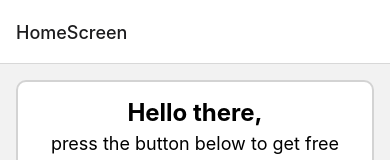
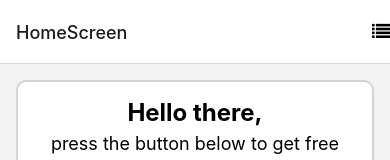
Before and after one commit to janganjangan/PokeGroup5, a React Native app: screen / in a window 390 px wide. Shown: the top 160 px of the page. Built offline with nearby package versions, Linux system fonts and the light colour scheme.

Commit message:
save pokemons with redux and redux persist, fix styling

```diff
--- a/App.js
+++ b/App.js
@@ -2,19 +2,21 @@ import React from 'react';
 import {
   SafeAreaView,
 } from 'react-native';
+import { Provider } from 'react-redux'
+import { PersistGate } from 'redux-persist/lib/integration/react';
+import { store, persistor } from './src/store';
 import RouteNavigation from './src/navigation';
 
 const App = () => {
 
-  const renderItem = ({ item }) => (
-    <Item imgUri={item.imgUri} idx={item.id}/>
-  );
-
-
   return (
-    <SafeAreaView style={{ flex: 1 }}>
-      <RouteNavigation />
-    </SafeAreaView>
+    <Provider store={store}>
+      <PersistGate persistor={persistor}>
+        <SafeAreaView style={{ flex: 1 }}>
+          <RouteNavigation />
+        </SafeAreaView>
+      </PersistGate>
+    </Provider>
   );
 }
 
--- a/package.json
+++ b/package.json
@@ -10,6 +10,7 @@
     "lint": "eslint ."
   },
   "dependencies": {
+    "@react-native-async-storage/async-storage": "^1.15.9",
     "@react-navigation/native": "^6.0.6",
     "@react-navigation/native-stack": "^6.2.5",
     "@reduxjs/toolkit": "^1.6.2",
@@ -20,6 +21,9 @@
     "react-native-axios": "^0.17.1",
     "react-native-safe-area-context": "^3.3.2",
     "react-native-screens": "^3.8.0",
+    "react-native-vector-icons": "^8.1.0",
+    "react-redux": "^7.2.5",
+    "redux": "^4.1.1",
     "redux-persist": "^6.0.0"
   },
   "devDependencies": {
--- /dev/null
+++ b/src/components/ErrorMessage/index.js
@@ -0,0 +1,24 @@
+import React from 'react';
+import { View, Text, StyleSheet } from 'react-native';
+
+const ErrorMessage = ({ message, textStyle }) => {
+
+    return (
+        <View style={styles.center}>
+            <Text style={[styles.errorText, textStyle]}>{message}</Text>
+        </View>
+    )
+}
+
+export default ErrorMessage;
+
+const styles = StyleSheet.create({
+    center: {
+        flex: 1,
+        justifyContent: 'center',
+        alignItems: 'center'
+    },
+    errorText: {
+        fontSize: 16
+    }
+})
--- /dev/null
+++ b/src/components/MyPokemonIconButton/index.js
@@ -0,0 +1,28 @@
+import React from 'react';
+import { TouchableOpacity } from 'react-native';
+import { useNavigation } from '@react-navigation/core';
+import Icon from 'react-native-vector-icons/FontAwesome';
+import ScreenName from '../../navigation/ScreenName';
+import { useSelector } from 'react-redux';
+import { POKEMON_IMAGE_WITH_ID } from '../../constants';
+
+const MyPokemonIconButton = () => {
+
+    const navigation = useNavigation();
+    const pokemonIds = useSelector((state) => state.pokemon.pokemonIds);
+
+    const navigateToPokedexScreen = () => {
+        navigation.navigate(ScreenName.PokedexScreen, {
+            listPokemonIds: pokemonIds,
+            type: ''
+        })
+    }
+
+    return (
+        <TouchableOpacity activeOpacity={0.5} onPress={navigateToPokedexScreen}>
+            <Icon name="list" size={18} />
+        </TouchableOpacity>
+    )
+}
+
+export default MyPokemonIconButton;
--- a/src/components/index.js
+++ b/src/components/index.js
@@ -2,9 +2,13 @@ import PokemonItem from './PokemonItem';
 import Pokeball from './Pokeball';
 import Greatball from './Greatball';
 import Ultraball from './Ultraball';
+import MyPokemonIconButton from './MyPokemonIconButton';
+import ErrorMessage from './ErrorMessage';
 
 export {
+    ErrorMessage,
     Greatball,
+    MyPokemonIconButton,
     Pokeball,
     PokemonItem,
     Ultraball
--- a/src/screens/HomeScreen.js
+++ b/src/screens/HomeScreen.js
@@ -1,14 +1,20 @@
-import React, { useState } from 'react'
-import { View,
-        StyleSheet,
-        ScrollView,
-        SafeAreaView
-    } from 'react-native'
+import React, { useState, useEffect } from 'react'
+import {
+    View,
+    StyleSheet,
+    ScrollView,
+    SafeAreaView,
+} from 'react-native'
 import { IntroductionParagraph, MainButton, ViewPokeballs } from '../components/HomeScreenComponents';
+import { MyPokemonIconButton } from '../components';
 import ScreenName from '../navigation/ScreenName';
 
 const HomeScreen = ({ navigation }) => {
     const [pokeballs, setPokeballs] = useState(0)
+
+    useEffect(() => {
+        navigation.setOptions({ headerRight: () => <MyPokemonIconButton /> });
+    }, [])
 
     const getRandomPokeballs = () => {
         let result = Math.floor(Math.random() * 10) + 1
@@ -25,12 +31,12 @@ const HomeScreen = ({ navigation }) => {
     return (
         <SafeAreaView>
             <ScrollView>
-                <View style={ styles.containerView }>
-                    <IntroductionParagraph/>
+                <View style={styles.containerView}>
+                    <IntroductionParagraph />
                     {
                         pokeballs > 0 ?
-                        <ViewPokeballs handler={ navigateToPokeballPage } pokeballs={ pokeballs } />
-                        : <MainButton description="Get Pokeballs" handler={ getRandomPokeballs } />
+                            <ViewPokeballs handler={navigateToPokeballPage} pokeballs={pokeballs} />
+                            : <MainButton description="Get Pokeballs" handler={getRandomPokeballs} />
                     }
                 </View>
             </ScrollView>
--- a/src/screens/PokeballScreen.js
+++ b/src/screens/PokeballScreen.js
@@ -3,6 +3,7 @@ import { FlatList, Platform, StyleSheet, View, TouchableOpacity, Text } from 're
 import { useRoute } from '@react-navigation/core';
 import { useNavigation } from '@react-navigation/core'
 import { CommonActions } from '@react-navigation/native';
+import { useDispatch } from 'react-redux';
 import _ from 'lodash';
 
 import ScreenName from '../navigation/ScreenName';
@@ -10,12 +11,14 @@ import { PokemonItem } from '../components';
 import { POKEMON_IMAGE_WITH_ID } from '../constants';
 import { randomWithRange } from '../utility/RandomUtil';
 import { MINIMUM_POKEBALL_TYPE, MAXIMUM_POKEBALL_TYPE } from '../constants';
+import { putPokemonIds } from '../store/PokemonReducer';
 
 
 const PokeballScreen = () => {
 
     const route = useRoute();
     const navigation = useNavigation();
+    const dispatch = useDispatch();
     const [randomNumbers, setRandomNumbers] = useState([]);
     const [btnResultVisibility, setBtnResultVisibility] = useState(false);
 
@@ -38,7 +41,7 @@ const PokeballScreen = () => {
         const isAllClicked = randomNumbers.every(x => x.open);
         setTimeout(() => {
             setBtnResultVisibility(isAllClicked);
-        }, 500)
+        }, 200)
     }, [randomNumbers])
 
     const onPokemonItemClicked = (index, pokemonId) => {
@@ -58,6 +61,7 @@ const PokeballScreen = () => {
                 imageUri: POKEMON_IMAGE_WITH_ID(item.pokemonId)
             }
         });
+        dispatch(putPokemonIds(mappedPokemonIds));
         navigation.dispatch(CommonActions.reset({
             index: 1,
             routes: [
@@ -67,7 +71,8 @@ const PokeballScreen = () => {
                 {
                     name: ScreenName.PokedexScreen,
                     params: {
-                        listPokemonIds: mappedPokemonIds
+                        listPokemonIds: mappedPokemonIds,
+                        type: 'new'
                     }
                 }
             ]
@@ -96,7 +101,7 @@ const PokeballScreen = () => {
             {
                 btnResultVisibility &&
                 <TouchableOpacity activeOpacity={.5} style={styles.btnResultContainer} onPress={goToPokedexScreen}>
-                    <Text style={styles.textResult}>View Pokedex</Text>
+                    <Text style={styles.textResult}>Save &amp; View Pokedex</Text>
                 </TouchableOpacity>
             }
         </View>
@@ -114,7 +119,7 @@ const styles = StyleSheet.create({
         borderColor: 'rgba(0,0,0,0.2)',
         alignItems: 'center',
         justifyContent: 'center',
-        width: 150,
+        width: 200,
         position: 'absolute',
         bottom: 16,
         right: 16,
--- a/src/screens/PokedexScreen.js
+++ b/src/screens/PokedexScreen.js
@@ -1,8 +1,9 @@
 import React from 'react';
-import { Text, StyleSheet, View, FlatList} from 'react-native';
+import { Text, StyleSheet, View, FlatList } from 'react-native';
 import { useRoute } from '@react-navigation/core';
 import PokeImage from '../components/PokeImage';
 import PokeProperties from '../components/PokeProperties';
+import { ErrorMessage } from '../components';
 
 // const data = [
 //   {
@@ -27,10 +28,10 @@ import PokeProperties from '../components/PokeProperties';
 //   }
 // ];
 
-const Item = ({ imgUri,idx }) => {
+const Item = ({ imgUri, idx }) => {
   return (
     <View style={css.list}>
-        <PokeImage imageUri= {imgUri}/>
+      <PokeImage imageUri={imgUri} />
       <PokeProperties index={idx} />
     </View>
   );
@@ -40,16 +41,27 @@ const PokedexScreen = () => {
 
   const route = useRoute();
 
-    const renderItem = ({ item }) => (
-      <Item imgUri={item.imageUri} idx={item.id}/>
+  const renderItem = ({ item, index }) => (
+    <Item key={index} imgUri={item.imageUri} idx={item.id} />
   );
+
+  const renderHeader = () => {
+    return (
+      <View>
+        <Text style={[css.header, route.params.type === 'new' && css.smallHeader]}>
+          {route.params.type === 'new' ? `New Poke Collections` : `Poke Collections`}
+        </Text>
+      </View>
+    )
+  }
+
+  if ((route.params.listPokemonIds || []).length == 0)
+    return <ErrorMessage message={'No Data'} />
 
   return (
     <View>
-            <View>
-              <Text style={css.header}>Poke Collections</Text>
-            </View>
       <FlatList
+        ListHeaderComponent={renderHeader}
         data={route.params.listPokemonIds}
         keyExtractor={({ id }, index) => id}
         renderItem={renderItem}
@@ -58,20 +70,23 @@ const PokedexScreen = () => {
   )
 }
 
-const css=StyleSheet.create({
-  list:{
-    flexDirection:'row',
-    alignItems:'center',
-    marginTop:20,
+const css = StyleSheet.create({
+  list: {
+    flexDirection: 'row',
+    alignItems: 'center',
+    marginTop: 20,
     borderWidth: 3,
     borderColor: "blue"
   },
-  header:{
-    fontSize:25,
-    fontWeight:'bold',
-    letterSpacing:10,
-    marginTop:20,
-    color:'#a3842e'
+  header: {
+    fontSize: 25,
+    fontWeight: 'bold',
+    letterSpacing: 10,
+    marginTop: 20,
+    color: '#a3842e'
+  },
+  smallHeader: {
+    fontSize: 20
   }
 })
 
--- /dev/null
+++ b/src/store/PokemonReducer/index.js
@@ -0,0 +1,20 @@
+import { createSlice } from '@reduxjs/toolkit'
+
+const initialState = {
+    pokemonIds: []
+}
+
+export const pokemonSlice = createSlice({
+    name: 'pokemon',
+    initialState,
+    reducers: {
+        putPokemonIds: (state, action) => {
+            const pokemonSets = new Set([...state.pokemonIds, ...action.payload]);
+            state.pokemonIds = Array.from(pokemonSets);
+        },
+    },
+})
+
+export const { putPokemonIds } = pokemonSlice.actions
+
+export default pokemonSlice.reducer
--- /dev/null
+++ b/src/store/index.js
@@ -0,0 +1,46 @@
+import { configureStore } from '@reduxjs/toolkit';
+import { combineReducers } from 'redux';
+
+import AsyncStorage from '@react-native-async-storage/async-storage';
+import {
+    persistReducer,
+    persistStore,
+    FLUSH,
+    REHYDRATE,
+    PAUSE,
+    PERSIST,
+    PURGE,
+    REGISTER,
+} from 'redux-persist';
+import autoMergeLevel1 from 'redux-persist/lib/stateReconciler/autoMergeLevel1';
+import pokemonReducer from './PokemonReducer';
+
+const persistConfig = {
+    key: 'root',
+    storage: AsyncStorage,
+    whitelist: ['pokemon'],
+    stateReconciler: autoMergeLevel1,
+};
+
+const reducers = combineReducers({
+    pokemon: pokemonReducer,
+});
+
+const persistedReducer = persistReducer(persistConfig, reducers);
+
+const store = configureStore({
+    reducer: persistedReducer,
+    middleware: (getDefaultMiddleware) => {
+        const middleware = getDefaultMiddleware({
+            thunk: false,
+            serializableCheck: {
+                ignoredActions: [FLUSH, REHYDRATE, PAUSE, PERSIST, PURGE, REGISTER],
+            },
+        })
+        return middleware;
+    }
+})
+
+const persistor = persistStore(store);
+
+export { persistor, store };
```
Also changed, not shown: 25 other files (tests, documents, lock files or other folders). Lines whose indentation alone changed are shown as unchanged.
